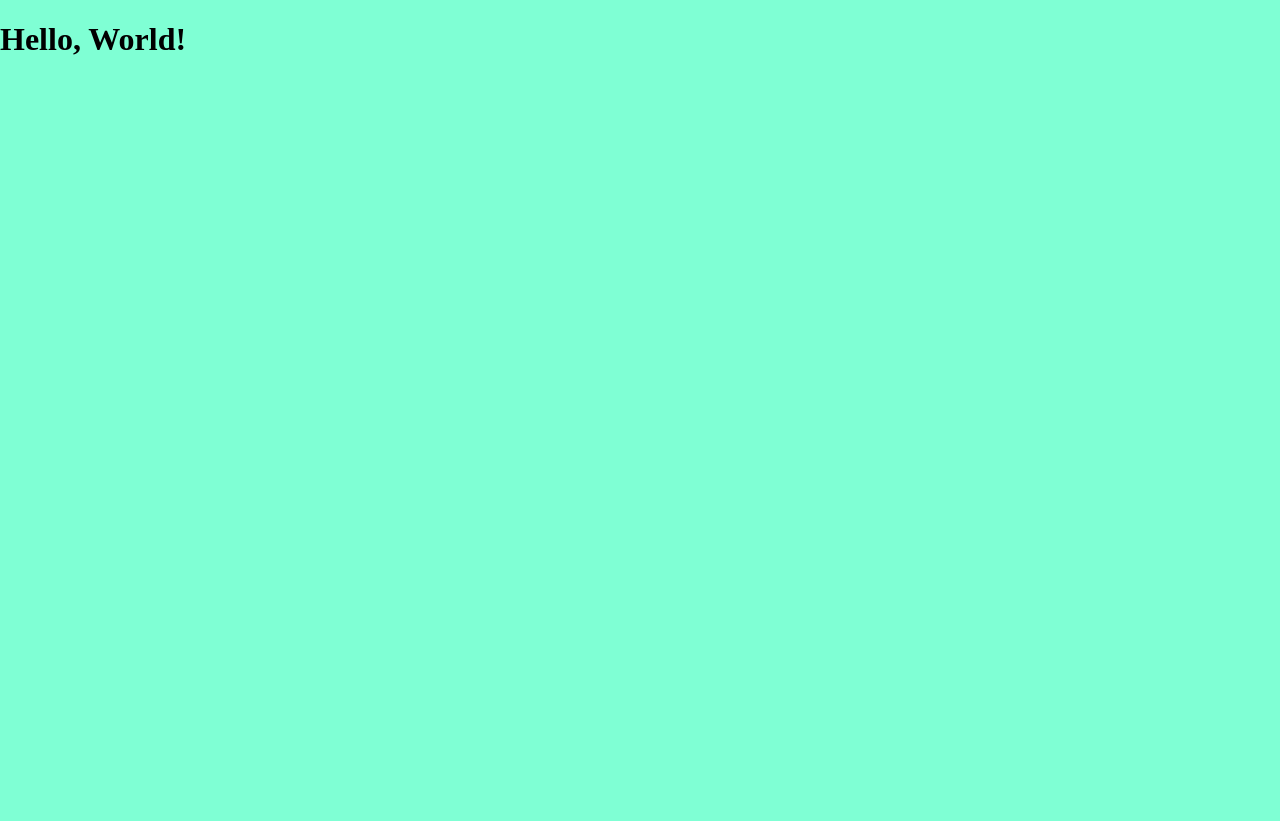
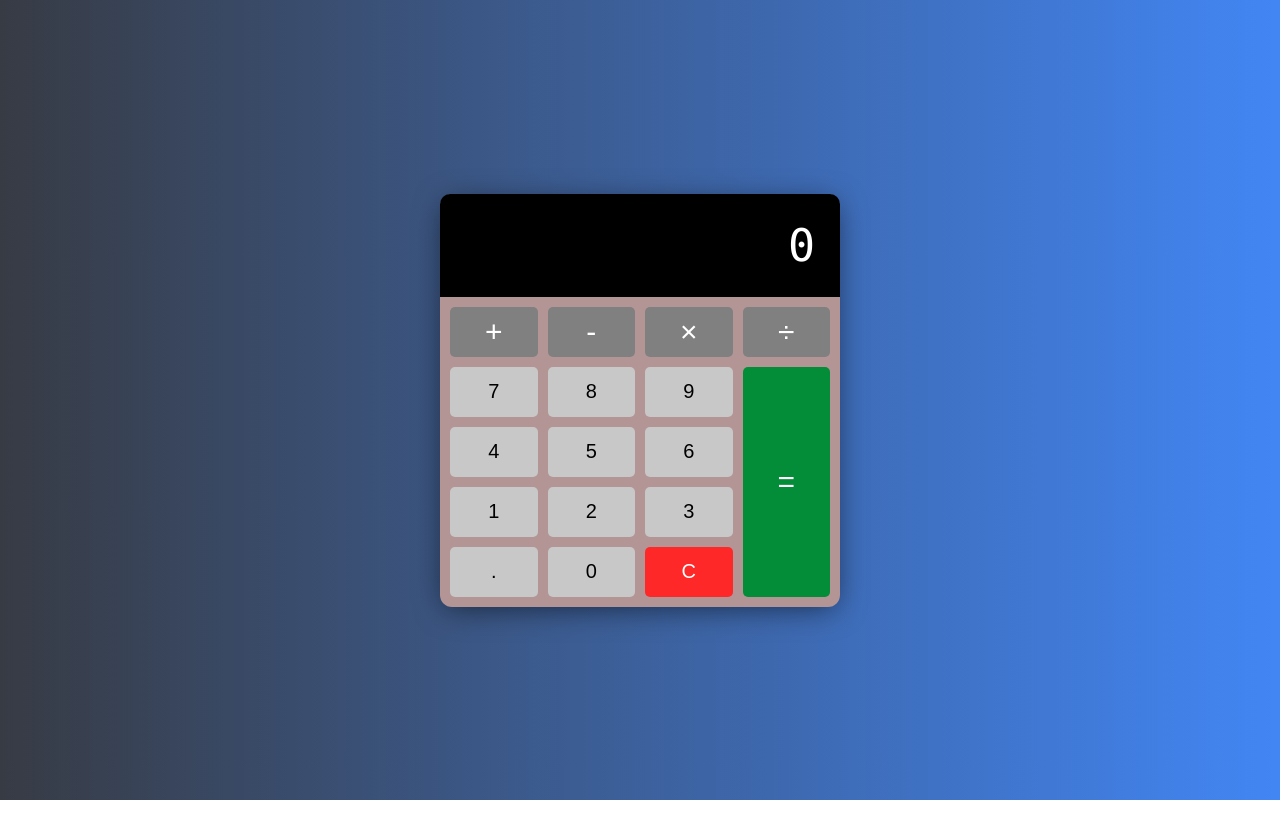
Before and after one commit to chaudhariraj/template-test-, a plain HTML site: page index.html in a window 1280 px wide. After the commit the page ends 800 px from the top, so only its background shows below. Drawn offline with Linux system fonts and the light colour scheme.

Commit message:
initial commit

```diff
--- a/index.html
+++ b/index.html
@@ -3,7 +3,7 @@
 <head>
     <meta charset="UTF-8">
     <meta name="viewport" content="width=device-width, initial-scale=1.0">
-    <title>Template</title>
+    <title>Calc</title>
     <link rel="icon" type="image/png" href="mode.png">
 
     <!-- Old Favicon - Grab Icon From Google (Might be unsupported in the future) -->
@@ -13,8 +13,31 @@
     <link rel="stylesheet" href="style.css">
 </head>
 <body>
-    <h1>Hello, World!</h1>
-    <!-- Script -->
+    <div class="calculator">
+       <div class="calculator-display">
+           <h1>0</h1>
+    </div>
+       <div class="calculator-buttons">
+           <button class="operator" value="+">+</button>
+           <button class="operator" value="-">-</button>
+           <button class="operator" value="*">×</button>
+           <button class="operator" value="/">÷</button>
+           <button value="7">7</button>
+           <button value="8">8</button>
+           <button value="9">9</button>
+           <button value="4">4</button>
+           <button value="5">5</button>
+           <button value="6">6</button>
+           <button value="1">1</button>
+           <button value="2">2</button>
+           <button value="3">3</button>
+           <button class="decimal" value=".">.</button>
+           <button value="0">0</button>
+           <button class="clear" id="clear-btn">C</button>
+           <button class="equal-sign operator" value="=">=</button>
+       </div>
+    </div>
+
     <script src="script.js"></script>
 </body>
 </html>
--- a/script.js
+++ b/script.js
@@ -0,0 +1,83 @@
+const calculatorDisplay = document.querySelector('h1');
+const inputBtns = document.querySelectorAll('button');
+const clearBtn = document.getElementById('clear-btn');
+
+let firstValue = 0;
+let operatorValue = '';
+let awaitingNextValue = false;
+
+function sendNumberValue(number) {
+  // Replace current display value if first value is entered
+  if (awaitingNextValue) {
+    calculatorDisplay.textContent = number;
+    awaitingNextValue = false;
+  } else {
+    // If current display value is 0, replace it, if not add number to display value
+    const displayValue = calculatorDisplay.textContent;
+    calculatorDisplay.textContent = displayValue === '0' ? number : displayValue + number;
+  }
+}
+
+function addDecimal() {
+  // If operator pressed, don't add decimal
+  if (awaitingNextValue) return;
+  // If no decimal, add one
+  if (!calculatorDisplay.textContent.includes('.')) {
+    calculatorDisplay.textContent = `${calculatorDisplay.textContent}.`;
+  }
+}
+
+// Calculate first and second values depending on operator
+const calculate = {
+  '/': (firstNumber, secondNumber) => firstNumber / secondNumber,
+
+  '*': (firstNumber, secondNumber) => firstNumber * secondNumber,
+
+  '+': (firstNumber, secondNumber) => firstNumber + secondNumber,
+
+  '-': (firstNumber, secondNumber) => firstNumber - secondNumber,
+
+  '=': (firstNumber, secondNumber) => secondNumber,
+};
+
+function useOperator(operator) {
+  const currentValue = Number(calculatorDisplay.textContent);
+  // Prevent multiple operators
+  if (operatorValue && awaitingNextValue) {
+    operatorValue = operator;
+    return;
+  }
+  // Assign firstValue if no value
+  if (!firstValue) {
+    firstValue = currentValue;
+  } else {
+    const calculation = calculate[operatorValue](firstValue, currentValue);
+    calculatorDisplay.textContent = calculation;
+    firstValue = calculation;
+  }
+  // Ready for next value, store operator
+  awaitingNextValue = true;
+  operatorValue = operator;
+}
+
+// Add Event Listeners for numbers, operators, decimal
+inputBtns.forEach((inputBtn) => {
+  if (inputBtn.classList.length === 0) {
+    inputBtn.addEventListener('click', () => sendNumberValue(inputBtn.value));
+  } else if (inputBtn.classList.contains('operator')) {
+    inputBtn.addEventListener('click', () => useOperator(inputBtn.value));
+  } else if (inputBtn.classList.contains('decimal')) {
+    inputBtn.addEventListener('click', () => addDecimal());
+  }
+});
+
+// Reset all values, display
+function resetAll() {
+  firstValue = 0;
+  operatorValue = '';
+  awaitingNextValue = false;
+  calculatorDisplay.textContent = '0';
+}
+
+// Event Listener
+clearBtn.addEventListener('click', resetAll);
--- a/style.css
+++ b/style.css
@@ -1,4 +1,3 @@
-
 html {
   box-sizing: border-box;
 }
@@ -6,5 +5,113 @@ html {
 body {
   margin: 0;
   min-height: 100vh;
-  background-color: aquamarine;
+  display: flex;
+   justify-content: center;
+   align-items: center;
+   background: whitesmoke;
+   background: linear-gradient(to right, #373b44, #4286f4); /* W3C, IE 10+/ Edge, Firefox 16+, Chrome 26+, Opera 12+, Safari 7+ */
 }
+
+.calculator {
+  background: rgb(179, 149, 149);
+  width: 400px;
+  border-radius: 12px;
+  box-shadow: 0 5px 30px -5px rgba(0, 0, 0, 0.6);
+}
+
+  /* Display */
+.calculator-display {
+  background: black;
+  color: white;
+  margin: 0;
+  display: flex;
+  align-items: center;
+  justify-content: flex-end;
+  border-radius: 10px 10px 0 0;
+  max-width: 100%;
+}
+
+.calculator-display h1 {
+  margin: 0;
+  padding: 25px;
+  font-size: 45px;
+  font-family: "Lucida Console", sans-serif;
+  font-weight: 100;
+  overflow-x: auto;
+}
+
+
+/* Custom Scrollbar */
+::-webkit-scrollbar {
+  width: 5px;
+}
+
+::-webkit-scrollbar-track {
+  background: #f1f1f1;
+}
+
+::-webkit-scrollbar-thumb {
+  background: #888;
+}
+
+::-webkit-scrollbar-thumb:hover {
+  background: #555;
+}
+
+/* Buttons */
+.calculator-buttons {
+  display: grid;
+  grid-gap: 10px;
+  grid-template-columns: repeat(4, 1fr);
+  padding: 10px;
+}
+
+button {
+min-height: 50px;
+font-size: 20px;
+font-weight: 100;
+border: none;
+background: rgb(200, 200, 200);
+border-radius: 5px;
+cursor: pointer;
+}
+
+button:hover {
+  filter: brightness(110%);
+}
+
+button:active {
+transform: translateY(1px);
+}
+
+button:focus {
+  outline: none;
+}
+
+.operator {
+  background: grey;
+  color: white;
+  font-size: 30px;
+}
+
+.clear {
+  background: rgb(255, 40, 40);
+  color: white;
+}
+
+.clear:hover{
+    filter: brightness(90%);
+}
+
+.equal-sign {
+  grid-column: -2;
+  grid-row: 2 / span 4;
+  background: #048d38;
+}
+
+/* Media Query: Large Smartphone (Vertical) */
+@media screen and (max-width: 600px) {
+  .calculator {
+    width: 95%;
+  }
+}
```
